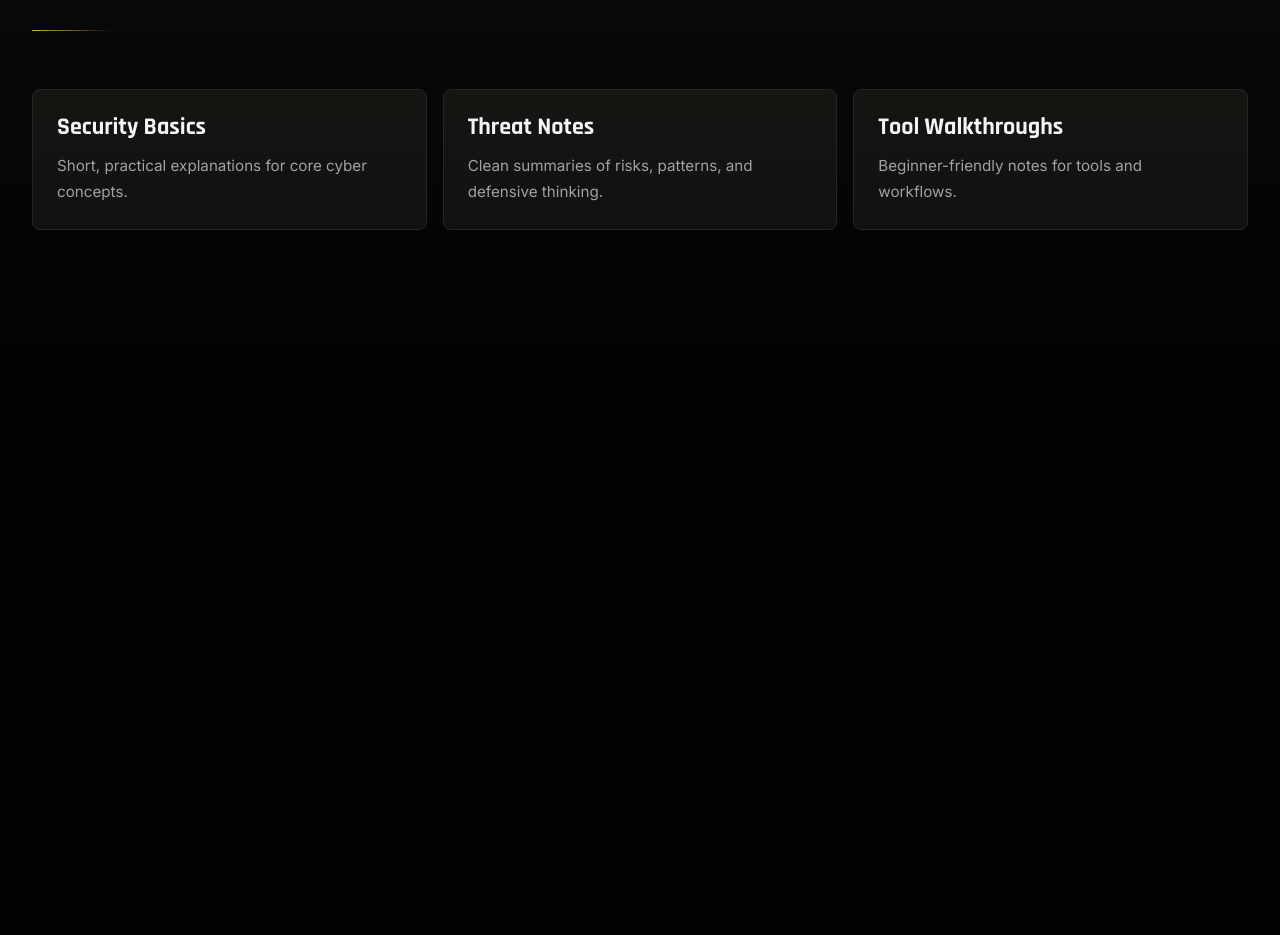
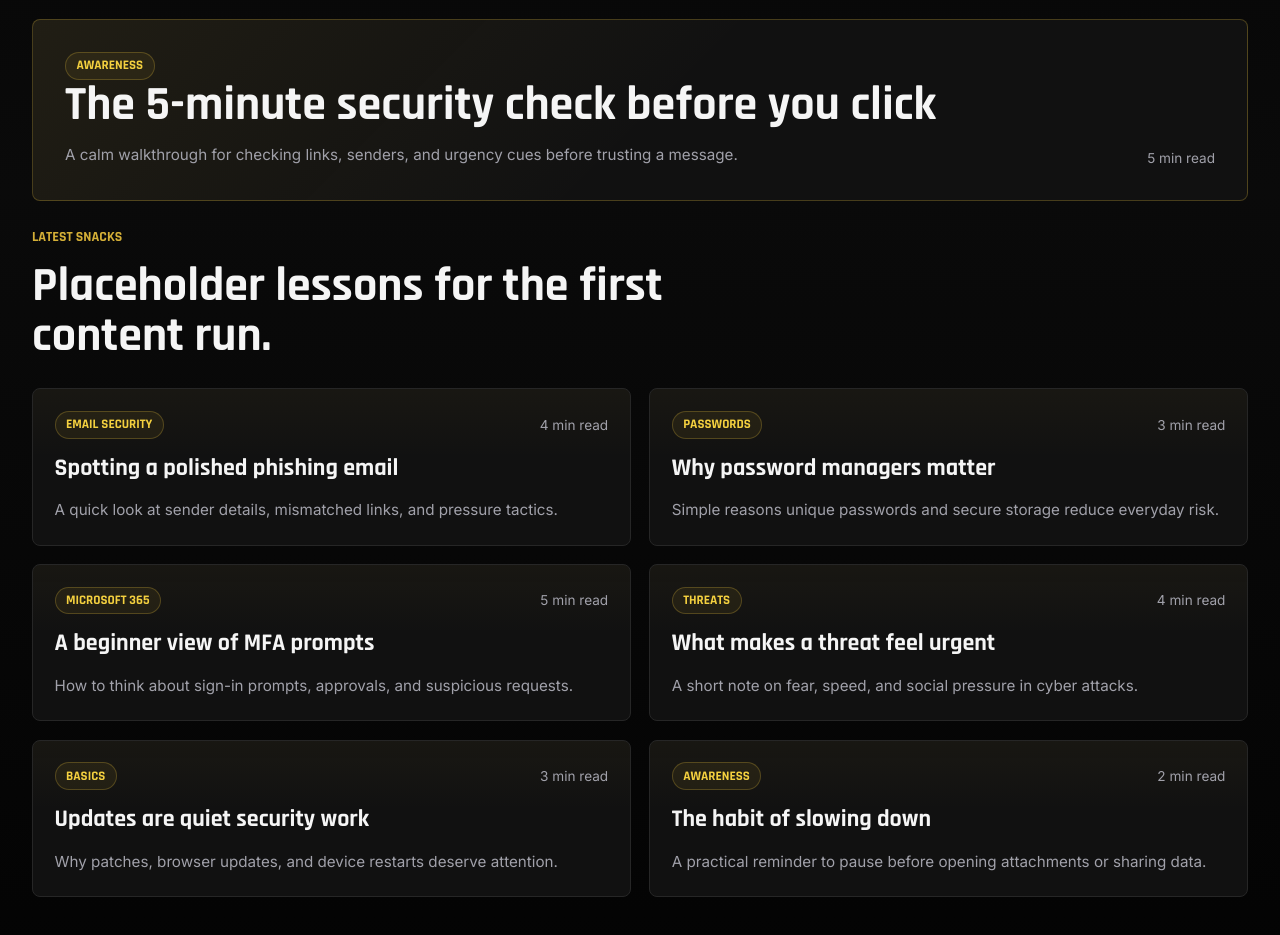
Before and after one commit to SamiDhariwal/thecybersnacks-app, a Next.js app: page /snacks in a window 1280 px wide. Shown: the part 529-1464 px from the top of the page. Before the commit the page ends 895 px from the top, so only its background shows below. Built offline with nearby package versions, Linux system fonts and the light colour scheme.

Commit message:
Add sticky header and refine Snacks layout

```diff
--- a/src/app/globals.css
+++ b/src/app/globals.css
@@ -200,10 +200,17 @@ a {
   .mobile-menu {
     display: none !important;
   }
+
+  .snack-grid {
+    grid-template-columns: repeat(2, minmax(0, 1fr));
+  }
 }
 
 @layer components {
   .site-header {
+    position: sticky;
+    top: 0;
+    z-index: 50;
     border-bottom: 1px solid var(--gold-separator);
     background: rgba(3, 3, 3, 0.94);
     backdrop-filter: blur(16px);
@@ -340,6 +347,81 @@ a {
     border: 1px solid var(--border);
     border-radius: 0.5rem;
     background: var(--background-secondary);
+  }
+
+  .snacks-hero {
+    display: grid;
+    gap: 1.5rem;
+    max-width: 50rem;
+  }
+
+  .featured-snack {
+    display: grid;
+    gap: 1.5rem;
+    border: 1px solid var(--gold-border);
+    border-radius: 0.5rem;
+    background:
+      linear-gradient(135deg, rgba(212, 175, 55, 0.08), transparent 52%),
+      var(--surface);
+    padding: 1.5rem;
+  }
+
+  .category-badge {
+    width: fit-content;
+    border: 1px solid var(--gold-border);
+    border-radius: 999px;
+    background: rgba(212, 175, 55, 0.08);
+    color: var(--hover-gold);
+    font-family: var(--font-rajdhani), Arial, Helvetica, sans-serif;
+    font-size: 0.82rem;
+    font-weight: 700;
+    line-height: 1;
+    padding: 0.4rem 0.65rem;
+    text-transform: uppercase;
+  }
+
+  .snack-grid {
+    display: grid;
+    gap: 1.15rem;
+  }
+
+  .snack-card {
+    display: grid;
+    align-content: start;
+    gap: 1rem;
+    border: 1px solid var(--border);
+    border-radius: 0.5rem;
+    background:
+      linear-gradient(180deg, rgba(212, 175, 55, 0.04), transparent 44%),
+      var(--surface);
+    padding: 1.35rem;
+    transition:
+      background-color 180ms ease,
+      border-color 180ms ease,
+      transform 180ms ease;
+  }
+
+  .snack-card:hover {
+    border-color: var(--gold-border);
+    transform: translateY(-2px);
+  }
+
+  .snack-card-header {
+    display: flex;
+    align-items: center;
+    justify-content: space-between;
+    gap: 1rem;
+  }
+
+  .snack-card .card-text {
+    margin-top: 0;
+  }
+
+  .read-time {
+    color: var(--muted);
+    font-size: 0.85rem;
+    line-height: 1.5;
+    white-space: nowrap;
   }
 
   .home-page {
@@ -585,6 +667,10 @@ a {
     padding: 2.5rem;
   }
 
+  .featured-snack {
+    padding: 2rem;
+  }
+
 }
 
 @media (min-width: 1024px) {
@@ -622,6 +708,11 @@ a {
     padding: 3rem;
   }
 
+  .featured-snack {
+    grid-template-columns: minmax(0, 1fr) auto;
+    align-items: end;
+  }
+
   .footer-content {
     flex-direction: row;
     align-items: center;
@@ -657,14 +748,16 @@ a {
   .mobile-menu,
   .button-link,
   .preview-card,
-  .video-placeholder {
+  .video-placeholder,
+  .snack-card {
     transition: none;
   }
 
   .site-header .nav-link:hover,
   .button-link:hover,
   .preview-card:hover,
-  .video-placeholder:hover {
+  .video-placeholder:hover,
+  .snack-card:hover {
     transform: none;
   }
 }
--- a/src/app/snacks/page.tsx
+++ b/src/app/snacks/page.tsx
@@ -1,15 +1,53 @@
-const snackTopics = [
+const featuredSnack = {
+  category: "Awareness",
+  title: "The 5-minute security check before you click",
+  description:
+    "A calm walkthrough for checking links, senders, and urgency cues before trusting a message.",
+  readTime: "5 min read",
+};
+
+const latestSnacks = [
   {
-    title: "Security Basics",
-    text: "Short, practical explanations for core cyber concepts.",
+    category: "Email Security",
+    title: "Spotting a polished phishing email",
+    description:
+      "A quick look at sender details, mismatched links, and pressure tactics.",
+    readTime: "4 min read",
   },
   {
-    title: "Threat Notes",
-    text: "Clean summaries of risks, patterns, and defensive thinking.",
+    category: "Passwords",
+    title: "Why password managers matter",
+    description:
+      "Simple reasons unique passwords and secure storage reduce everyday risk.",
+    readTime: "3 min read",
   },
   {
-    title: "Tool Walkthroughs",
-    text: "Beginner-friendly notes for tools and workflows.",
+    category: "Microsoft 365",
+    title: "A beginner view of MFA prompts",
+    description:
+      "How to think about sign-in prompts, approvals, and suspicious requests.",
+    readTime: "5 min read",
+  },
+  {
+    category: "Threats",
+    title: "What makes a threat feel urgent",
+    description:
+      "A short note on fear, speed, and social pressure in cyber attacks.",
+    readTime: "4 min read",
+  },
+  {
+    category: "Basics",
+    title: "Updates are quiet security work",
+    description:
+      "Why patches, browser updates, and device restarts deserve attention.",
+    readTime: "3 min read",
+  },
+  {
+    category: "Awareness",
+    title: "The habit of slowing down",
+    description:
+      "A practical reminder to pause before opening attachments or sharing data.",
+    readTime: "2 min read",
   },
 ];
 
@@ -17,19 +55,43 @@ export default function SnacksPage() {
   return (
     <main className="page-shell">
       <section className="site-container section-stack">
-        <p className="eyebrow">Snacks</p>
-        <h1 className="display-heading">Small cyber lessons with premium polish.</h1>
-        <p className="lead-text">
-          This page will hold bite-sized learning pieces for people who want
-          clear, useful security knowledge without the noise.
-        </p>
-        <div className="gold-divider" />
+        <div className="snacks-hero">
+          <p className="eyebrow">Snacks</p>
+          <h1 className="display-heading">
+            Small cyber lessons with premium polish.
+          </h1>
+          <p className="lead-text">
+            Short, practical security notes for building sharper habits without
+            the noise.
+          </p>
+          <div className="gold-divider" />
+        </div>
 
-        <div className="page-grid mt-8">
-          {snackTopics.map((topic) => (
-            <article className="content-card" key={topic.title}>
-              <h2 className="card-title">{topic.title}</h2>
-              <p className="card-text">{topic.text}</p>
+        <article className="featured-snack">
+          <div>
+            <p className="category-badge">{featuredSnack.category}</p>
+            <h2 className="section-title">{featuredSnack.title}</h2>
+            <p className="card-text">{featuredSnack.description}</p>
+          </div>
+          <p className="read-time">{featuredSnack.readTime}</p>
+        </article>
+
+        <div className="section-heading">
+          <p className="eyebrow">Latest Snacks</p>
+          <h2 className="section-title">
+            Placeholder lessons for the first content run.
+          </h2>
+        </div>
+
+        <div className="snack-grid">
+          {latestSnacks.map((snack) => (
+            <article className="snack-card" key={snack.title}>
+              <div className="snack-card-header">
+                <p className="category-badge">{snack.category}</p>
+                <p className="read-time">{snack.readTime}</p>
+              </div>
+              <h3 className="card-title">{snack.title}</h3>
+              <p className="card-text">{snack.description}</p>
             </article>
           ))}
         </div>
```
